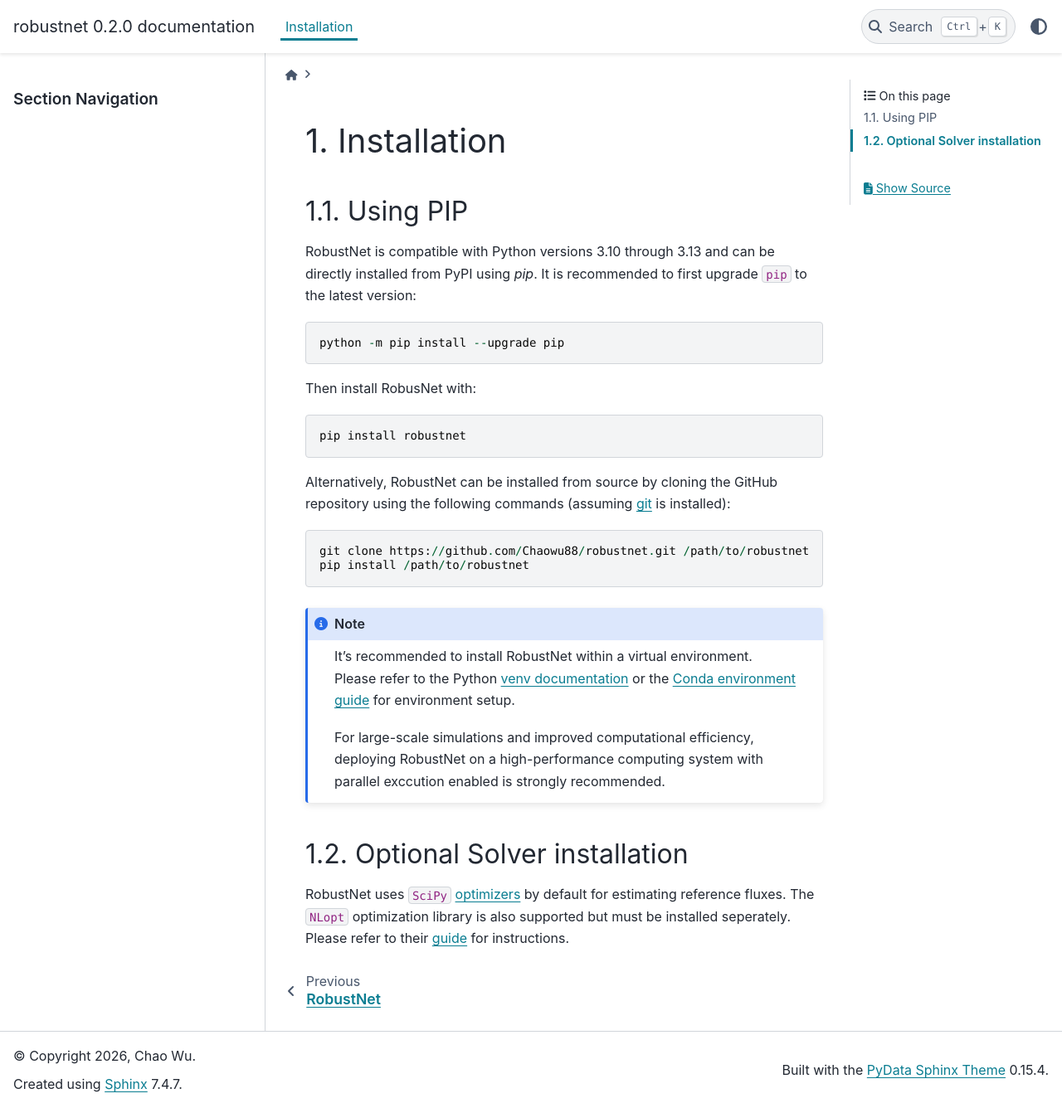
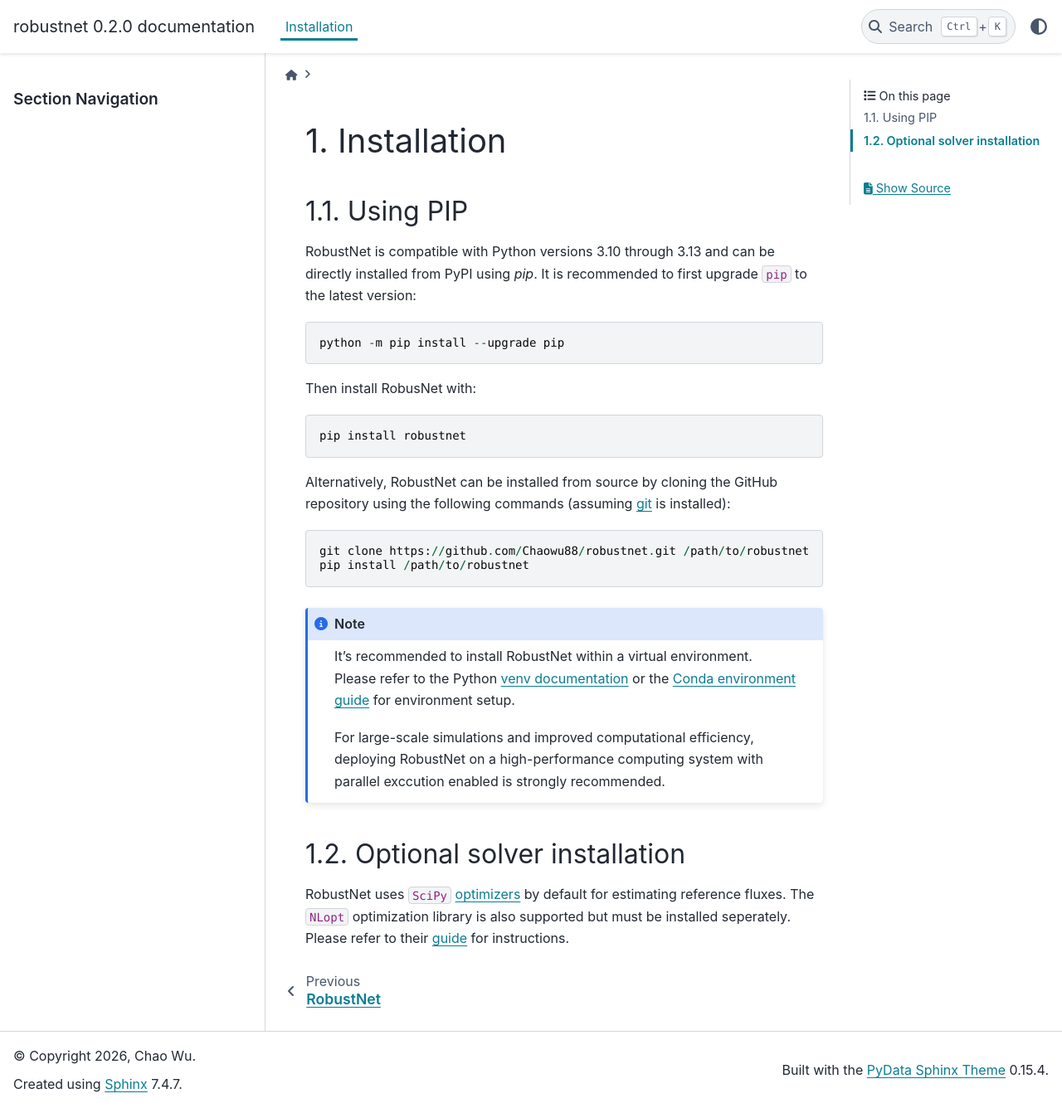
Before and after one commit to Chaowu88/robustnet, a Sphinx documentation site: the page built from docs/source/installation.rst, in a window 1280 px wide and 1336 px high. Shown: the whole window at 83% size. Built offline with Sphinx 7.4.7 and the PyData theme 0.15.4, drawn with Linux system fonts in a browser that asks for light colours; pages that are not in the unit, such as notebooks, are missing from menus.

Commit message:
Add files via upload

```diff
--- a/docs/source/installation.rst
+++ b/docs/source/installation.rst
@@ -28,7 +28,7 @@
 
   For large-scale simulations and improved computational efficiency, deploying RobustNet on a high-performance computing system with parallel exccution enabled is strongly recommended.
 
-Optional Solver installation
+Optional solver installation
 ----------------------------
 
 RobustNet uses ``SciPy`` `optimizers <https://docs.scipy.org/doc/scipy/tutorial/optimize.html>`__ by default for estimating reference fluxes. The ``NLopt`` optimization library is also supported but must be installed seperately. Please refer to their `guide <https://nlopt.readthedocs.io/en/latest/NLopt_Installation/>`__ for instructions.
```
